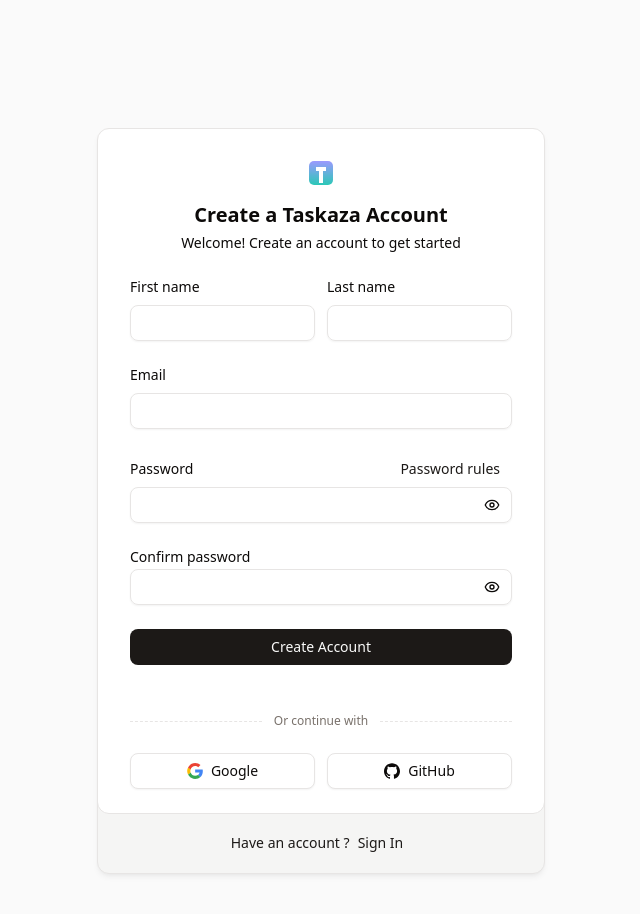
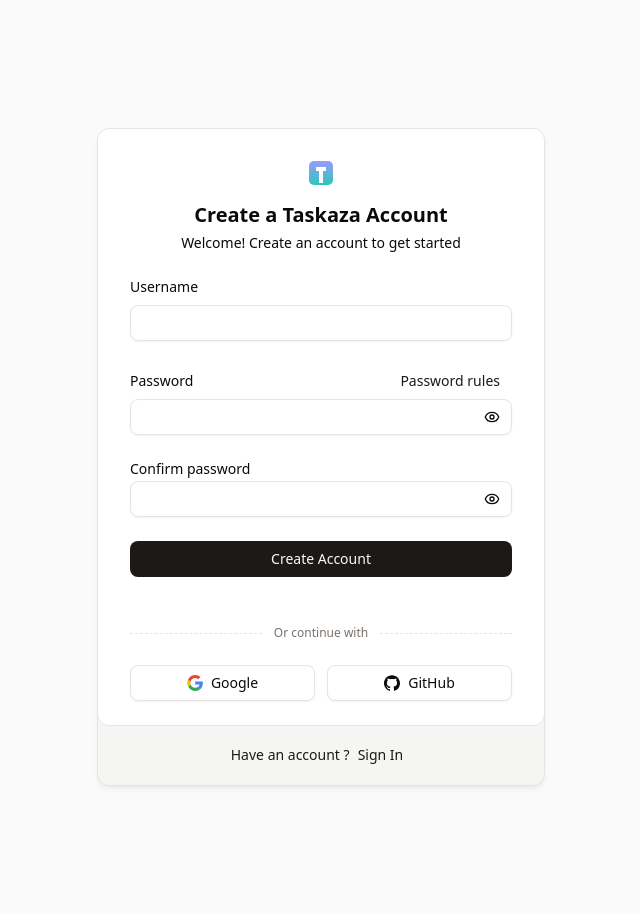
Before and after one commit to KayvanShah1/taskaza, a Next.js app in the folder frontend/: page /signup in a window 1280 px wide. Shown: the top 914 px of the page, without its empty margins (319-959 px from the left). Built offline with nearby package versions, Linux system fonts and the light colour scheme.

Commit message:
add sigup and login page

```diff
--- a/frontend/src/app/(auth)/login/page.tsx
+++ b/frontend/src/app/(auth)/login/page.tsx
@@ -16,7 +16,7 @@
 		handleSubmit,
 		formState: { errors, isSubmitting },
 		setError,
-	} = useAuthForm<LoginValues>(LoginSchema, { email: "", pwd: "" });
+	} = useAuthForm<LoginValues>(LoginSchema, { username: "", password: "" });
 
 	const onSubmit = async (values: LoginValues) => {
 		try {
@@ -28,12 +28,12 @@
 			if (!res.ok) {
 				const data = (await res.json().catch(() => ({}))) as { detail?: string };
 				const message = data?.detail ?? "Invalid credentials";
-				setError("pwd", { type: "server", message });
+				setError("password", { type: "server", message });
 				return;
 			}
 			window.location.href = "/dashboard";
 		} catch {
-			setError("email", { type: "server", message: "Network error. Try again." });
+			setError("username", { type: "server", message: "Network error. Try again." });
 		}
 	};
 
@@ -52,20 +52,20 @@
 		>
 			<form onSubmit={handleSubmit(onSubmit)} noValidate className="space-y-6">
 				<TextField
-					id="email"
-					label="Email"
-					type="email"
-					autoComplete="email"
-					register={register("email")}
-					error={errors.email}
+					id="username"
+					label="Username"
+					type="text"
+					autoComplete="username"
+					register={register("username")}
+					error={errors.username}
 				/>
 
 				<PasswordField
 					id="pwd"
 					label="Password"
 					autoComplete="current-password"
-					register={register("pwd")}
-					error={errors.pwd}
+					register={register("password")}
+					error={errors.password}
 					linkSlot={
 						<Button asChild variant="link" size="sm" type="button">
 							<Link href="#" className="text-sm">
--- a/frontend/src/app/(auth)/signup/page.tsx
+++ b/frontend/src/app/(auth)/signup/page.tsx
@@ -17,33 +17,33 @@
 		formState: { errors, isSubmitting },
 		setError,
 	} = useAuthForm<SignUpValues>(SignUpSchema, {
-		firstname: "",
-		lastname: "",
-		email: "",
-		pwd: "",
+		// firstname: "",
+		// lastname: "",
+		username: "",
+		password: "",
 		confirm: "",
 	});
 
 	const onSubmit = async (values: SignUpValues) => {
 		try {
-			const res = await fetch("/api/auth/register", {
+			const res = await fetch("/api/auth/signup", {
 				method: "POST",
 				headers: { "Content-Type": "application/json" },
 				body: JSON.stringify({
-					first_name: values.firstname,
-					last_name: values.lastname,
-					email: values.email,
-					password: values.pwd,
+					// first_name: values.firstname,
+					// last_name: values.lastname,
+					username: values.username,
+					password: values.password,
 				}),
 			});
 			if (!res.ok) {
 				const data = (await res.json().catch(() => ({}))) as { detail?: string };
-				setError("email", { type: "server", message: data?.detail ?? "Unable to create account" });
+				setError("username", { type: "server", message: data?.detail ?? "Unable to create account" });
 				return;
 			}
 			window.location.href = "/login";
 		} catch {
-			setError("email", { type: "server", message: "Network error. Try again." });
+			setError("username", { type: "server", message: "Network error. Try again." });
 		}
 	};
 
@@ -61,7 +61,7 @@
 			}
 		>
 			<form onSubmit={handleSubmit(onSubmit)} noValidate className="space-y-6">
-				<div className="grid grid-cols-2 gap-3">
+				{/* <div className="grid grid-cols-2 gap-3">
 					<TextField
 						id="firstname"
 						label="First name"
@@ -76,23 +76,23 @@
 						register={register("lastname")}
 						error={errors.lastname}
 					/>
-				</div>
+				</div> */}
 
 				<TextField
-					id="email"
-					label="Email"
-					type="email"
-					autoComplete="email"
-					register={register("email")}
-					error={errors.email}
+					id="username"
+					label="Username"
+					type="text"
+					autoComplete="username"
+					register={register("username")}
+					error={errors.username}
 				/>
 
 				<PasswordField
 					id="pwd"
 					label="Password"
 					autoComplete="new-password"
-					register={register("pwd")}
-					error={errors.pwd}
+					register={register("password")}
+					error={errors.password}
 					linkSlot={
 						<Button asChild variant="link" size="sm" type="button">
 							<Link href="#" className="text-sm">
```
